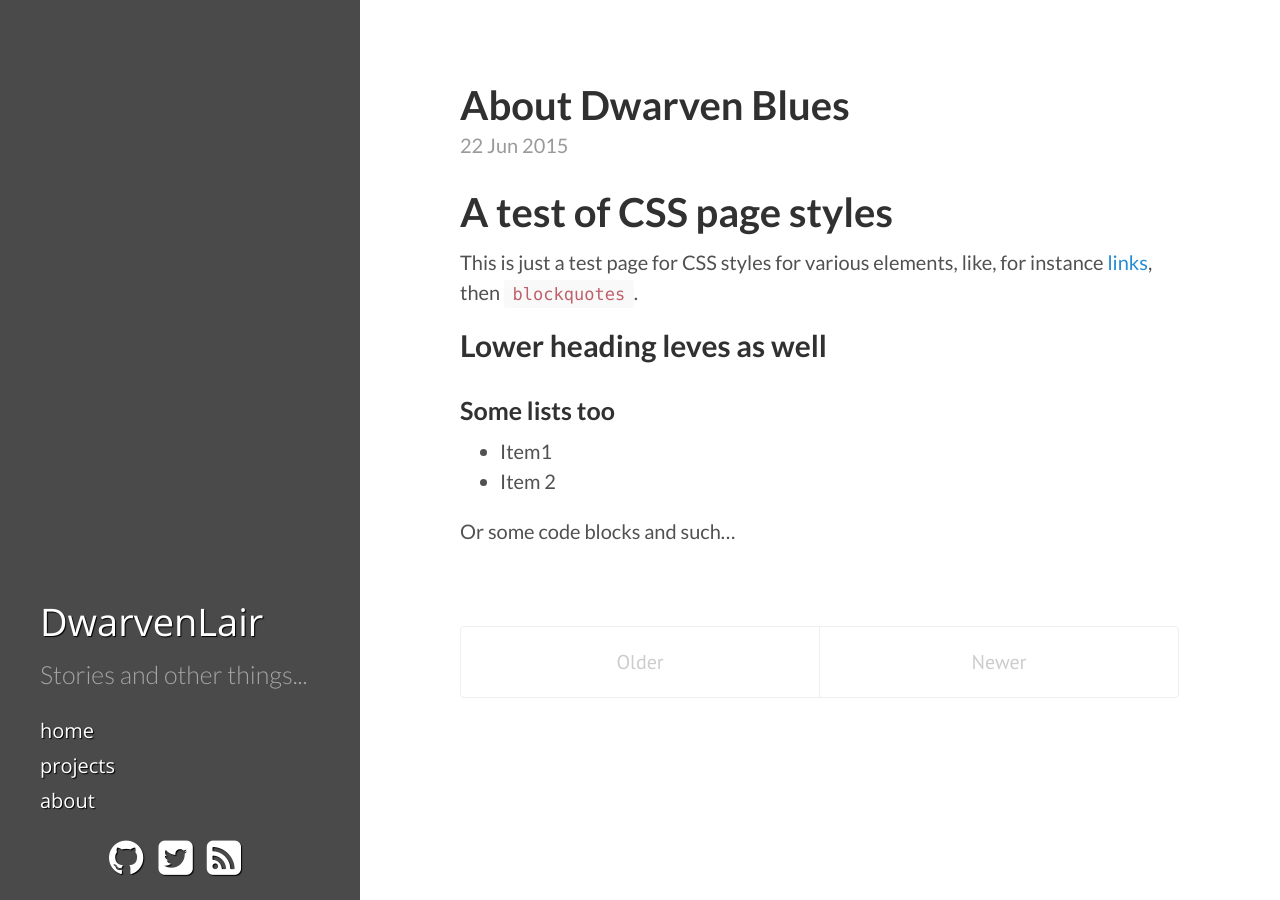
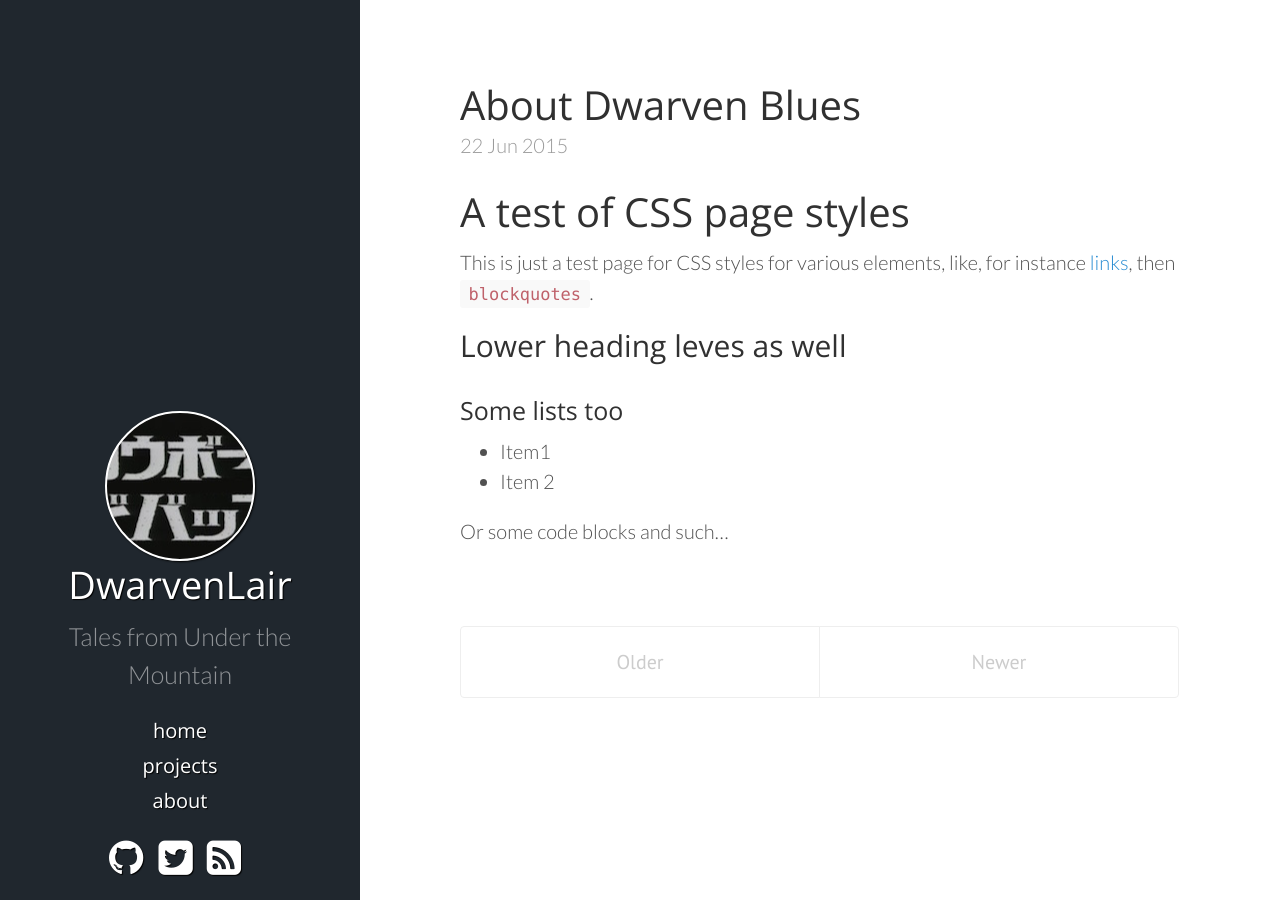
Before and after one commit to blackdwarf/blackdwarf.github.io, a Jekyll site: the page built from index.html, in a window 1280 px wide. Built offline with Jekyll 4.4.1, drawn with Linux system fonts in a browser that asks for light colours; nearby versions of some CDN libraries; Markdown is read by kramdown in place of the engine named in the settings; the list of posts is cut into pages by our own code.

Commit message:
More style changes & sidebar image

```diff
--- a/_config.yml
+++ b/_config.yml
@@ -9,7 +9,7 @@ relative_permalinks: true
 # Setup
 title:            DwarvenLair
 tagline:          'Dwarven Blues'
-description:      'Stories and other things...'
+description:      'Tales from Under the Mountain'
 url:              http://hyde.getpoole.com
 baseurl:          /
 
--- a/_includes/sidebar.html
+++ b/_includes/sidebar.html
@@ -1,6 +1,8 @@
 <div class="sidebar">
-  <div class="container sidebar-sticky">
-    <div class="sidebar-about">
+ <div class="container sidebar-sticky sidebar-container">
+  <div class="sidebar-image">
+  </div>
+     <div class="sidebar-about">
       <h1>
         <a href="{{ site.baseurl }}">
           {{ site.title }}
@@ -30,7 +32,7 @@
     <div class="social-badges">
         <div class="social-git"><a href="https://www.github.com/blackdwarf"><span class="fa fa-github fa-2x"></span></div>
         <div class="social-twitter"><a href="https://twitter.com/blackdwarph"><span class="fa fa-twitter-square fa-2x"></span></a></div>
-        <div class="rss-feed"><a href="#"><span class="fa fa-rss-square fa-2x"></span></a></div>
+        <div class="rss-feed"><a href="atom.xml"><span class="fa fa-rss-square fa-2x"></span></a></div>
     </div>
   </div>
 </div>
--- a/public/css/dwarvenblues.css
+++ b/public/css/dwarvenblues.css
@@ -11,6 +11,11 @@
 /* Overrides for the main elements */
 html {
     font-family: Lato, 'Open Sans', 'Helvetica', 'sans-serif';
+    font-weight: 300;
+}
+h1, h2, h3, h4, h5 {
+    font-family: 'Open Sans', sans-serif;
+    font-weight: 400;
 }
 a:hover {
     color: #217AB8;
@@ -18,7 +23,8 @@ a:hover {
 
 /* Overrides for sidebar */
 .sidebar {
-    background-color: #4A4A4A;
+    /*background-color: #4A4A4A;*/
+    background-color: #20272E;
 }
 
 
@@ -39,6 +45,22 @@ a:hover {
 .sidebar-about h1 {
     font-size: 1.9em;
 }
+/* End sidebar overrides */
+
+/* New sidebar styles */
+
+.sidebar-image {
+    width: 150px;
+    height: 150px;
+    border-radius: 50%;
+    background: url('/images/cbtitle.jpeg') no-repeat;
+    border: 2px solid #fff;
+    background-position: center;
+    text-align: center;
+    margin-left: auto;
+    margin-right: auto;
+    box-shadow: 1px 1px 2px black;
+}
 .social-badges {
     text-align: center;
     margin-top 70px;
@@ -46,6 +68,9 @@ a:hover {
 .social-badges > div {
     display: inline;
     margin-right: 10px;
+}
+.sidebar-container {
+    text-align: center;
 }
 
 /* Social badges styles */
```
Also changed, not shown: images/cbtitle.jpeg (added).
